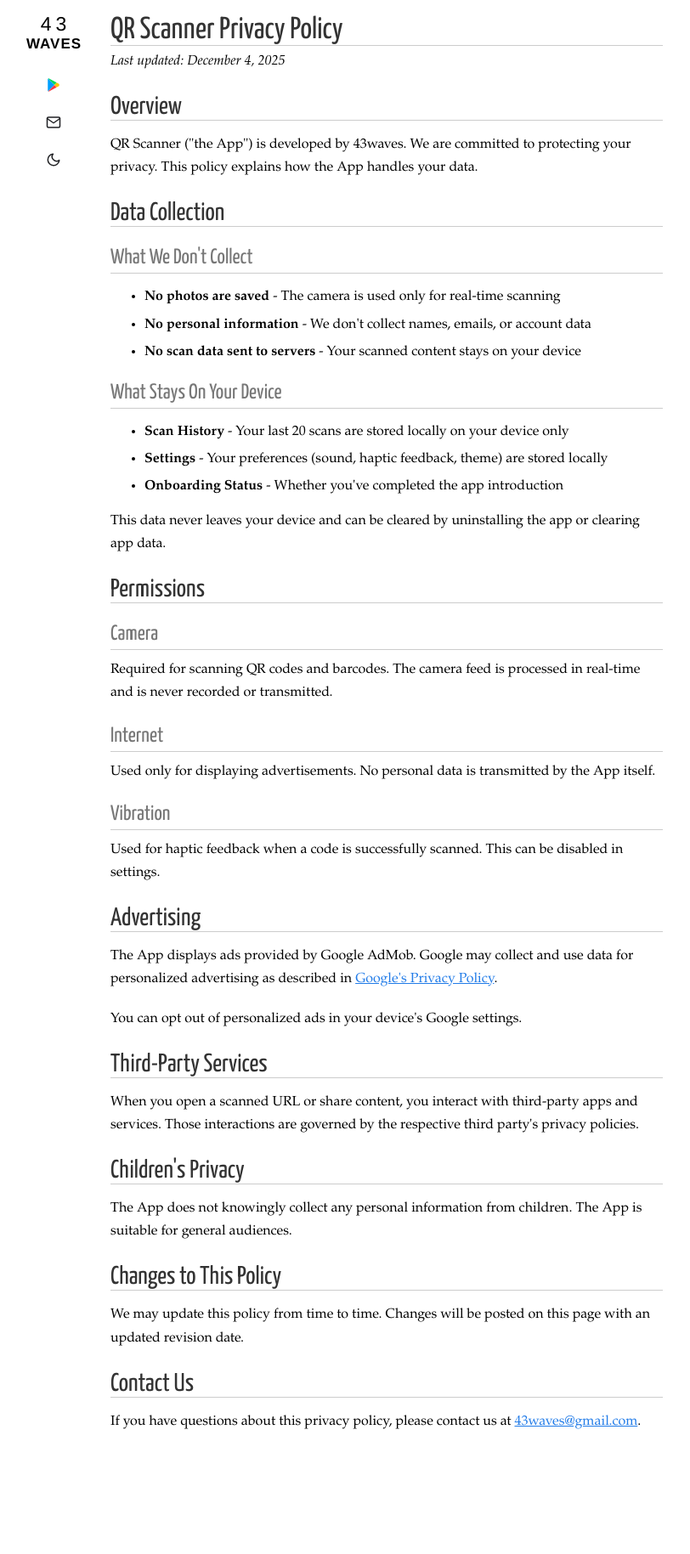
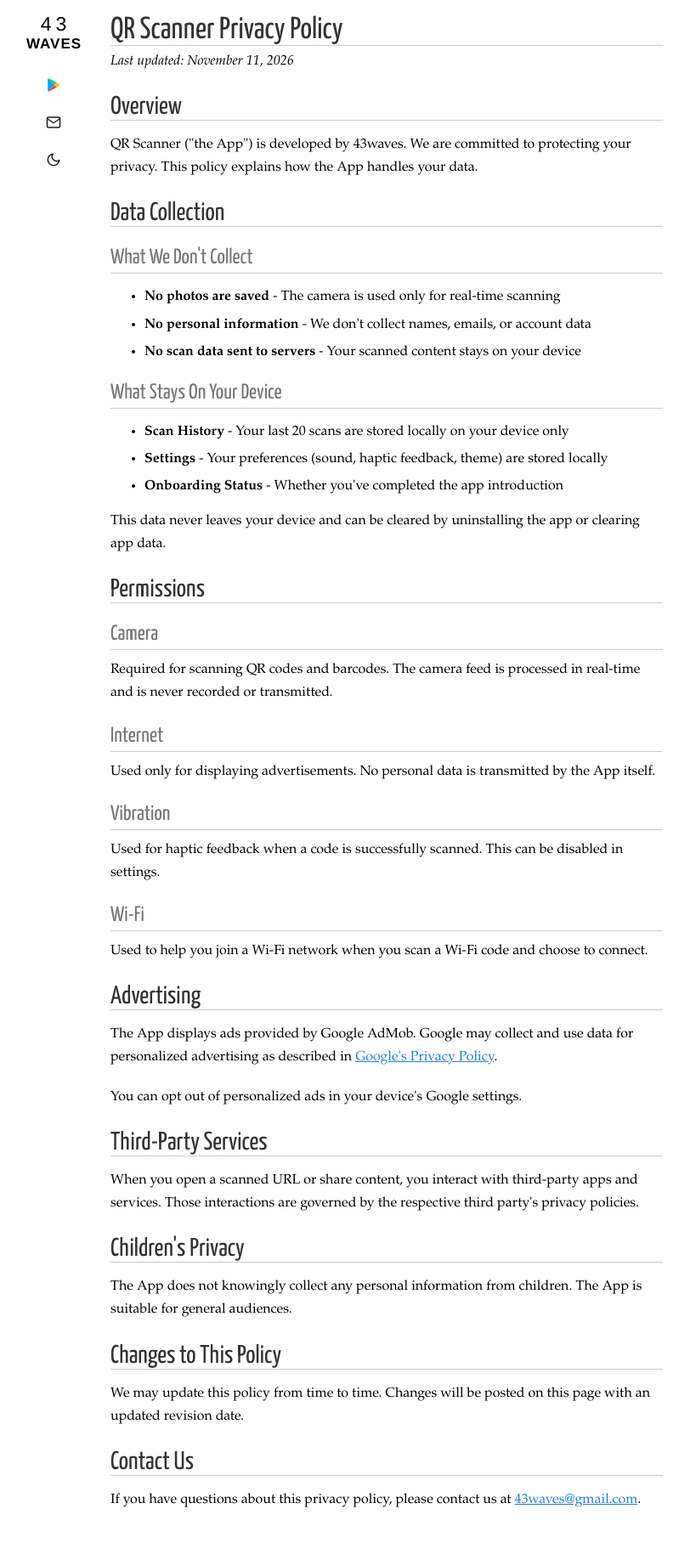
Before and after one commit to 43waves/43waves.github.io, a Jekyll site: the page built from qrscanner/privacy-policy.html, in a window 1280 px wide. Shown: the whole page at 85% size, without its empty margins (0-812 px from the left). Built offline with Jekyll 4.4.1, drawn with Linux system fonts in a browser that asks for light colours; nearby versions of some CDN libraries; Markdown is read by kramdown in place of the engine named in the settings; before the commit the page ends 1737 px from its top, so only the background shows below that.

Commit message:
Add QR Scanner terms of service page and update its privacy policy (#49)
## Why
The developer account is a trader, so Play Console's app-level trader
status form asks for a Terms of Service URL for QR Scanner.

## What
- New `qrscanner/terms-of-service.html`, built like the Feed Reader page
(free, ads, no account), plus a short "What You Scan" section: codes are
made by other people, we don't check them, and only open links, networks
or numbers you trust.
- QR Scanner privacy policy: added the Wi-Fi permission (used to join a
network from a scanned Wi-Fi code) and refreshed the date.

## Testing
Previewed the page with the site stylesheet.

```diff
--- a/qrscanner/privacy-policy.html
+++ b/qrscanner/privacy-policy.html
@@ -6,7 +6,7 @@
 <div class="content">
   <div id="post">
     <h1>QR Scanner Privacy Policy</h1>
-    <p><em>Last updated: December 4, 2025</em></p>
+    <p><em>Last updated: November 11, 2026</em></p>
 
     <h2>Overview</h2>
     <p>QR Scanner ("the App") is developed by 43waves. We are committed to protecting your privacy. This policy explains how the App handles your data.</p>
@@ -37,6 +37,9 @@
     <h3>Vibration</h3>
     <p>Used for haptic feedback when a code is successfully scanned. This can be disabled in settings.</p>
 
+    <h3>Wi-Fi</h3>
+    <p>Used to help you join a Wi-Fi network when you scan a Wi-Fi code and choose to connect.</p>
+
     <h2>Advertising</h2>
     <p>The App displays ads provided by Google AdMob. Google may collect and use data for personalized advertising as described in <a href="https://policies.google.com/privacy">Google's Privacy Policy</a>.</p>
     <p>You can opt out of personalized ads in your device's Google settings.</p>
```
Also changed, not shown: qrscanner/terms-of-service.html (added, +54 -0 lines).
